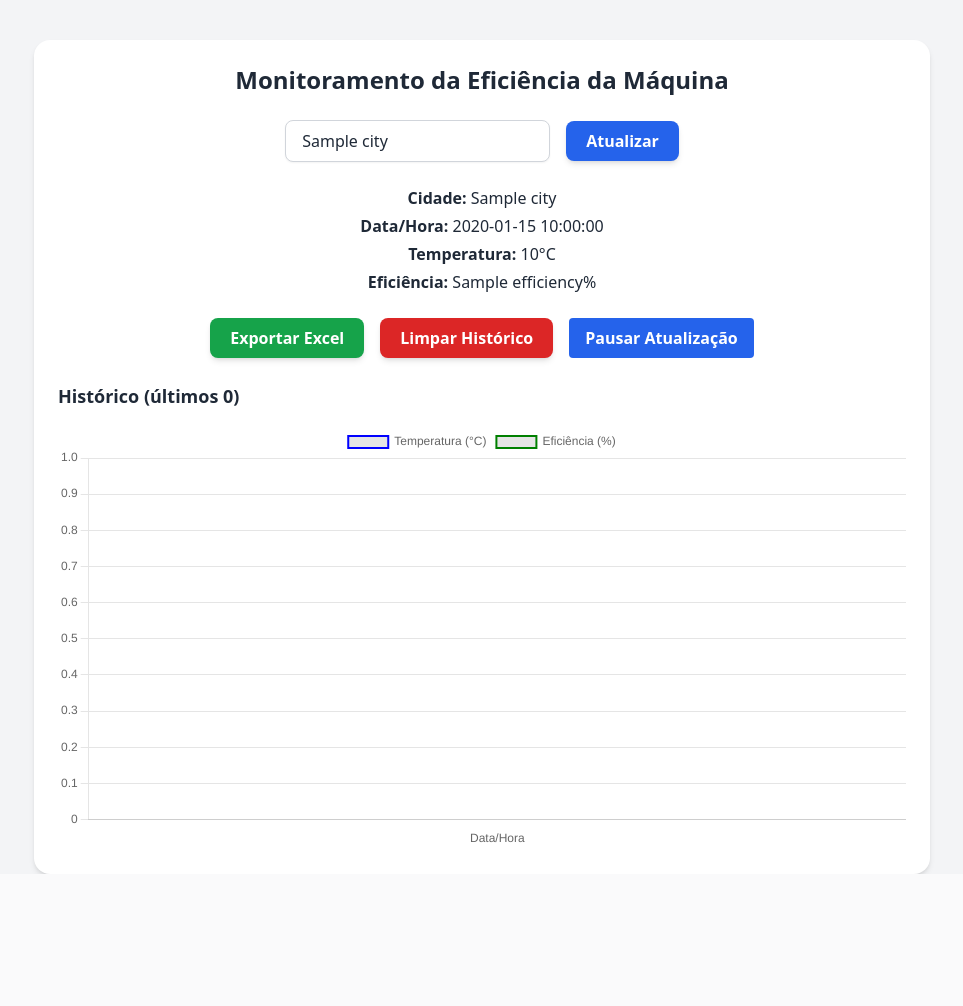
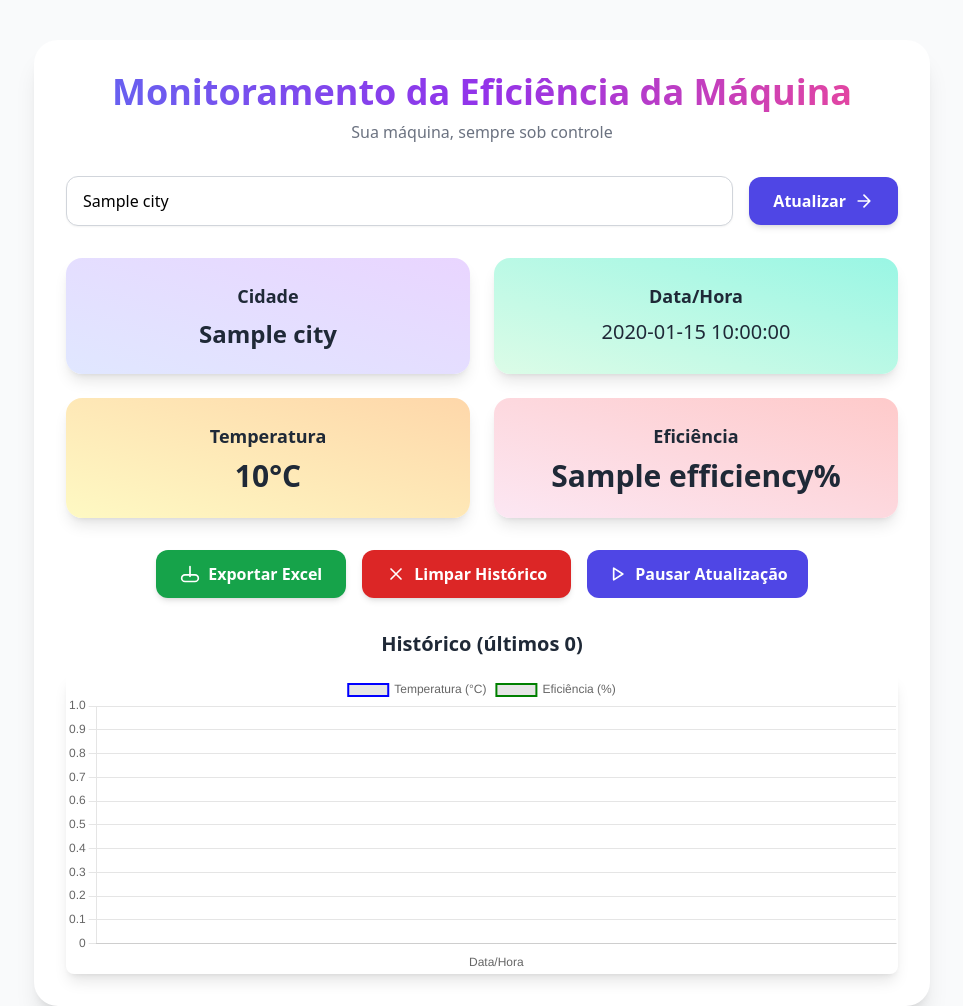
Before and after one commit to ibSeki/WeatherEfficiencyMonitor, a Flask app: template templates/index.html in a window 1280 px wide. Shown: the whole page, without its empty margins (158-1121 px from the left). Before the commit the page ends 874 px from the top, so only its background shows below. Run offline with Flask 3, Linux system fonts and the light colour scheme; the template is opened without the code that fills it: most values are stand-ins (such as "Sample title", 1, 10 or a date in 2020); some libraries are stand-ins or nearby versions.

Commit message:
Alterações na estilização

```diff
--- a/static/js/main.js
+++ b/static/js/main.js
@@ -11,23 +11,38 @@ window.addEventListener("DOMContentLoaded", () => {
   let   autoUpdatePaused  = false;
   let   intervalId;
   let   lastTimestamp     = null;
+  let   chart             = null;
 
   function updateHistoryCount() {
+    if (historyCountElem) {
       historyCountElem.textContent = `Histórico (últimos ${history.length})`;
+    }
   }
 
   function createChart(data) {
-    const labels   = data.map(item => new Date(item[2]).toLocaleString("pt-BR"));
+  const labels = data.map(item => new Date(item[2]).toLocaleString("pt-BR"));
   const tempData = data.map(item => item[0]);
-    const effData  = data.map(item => item[1]);
-    // Usa SOMENTE o valor salvo em item[3]:
-    const cities   = data.map(item =>
+  const effData = data.map(item => item[1]);
+  const cities = data.map(item =>
     (typeof item[3] === "string" && item[3].trim() !== "")
       ? item[3].trim()
       : "ND"
   );
 
-    return new Chart(ctx, {
+
+  if (data.length === 0) {
+    ctx.canvas.height = 100;
+  } else if (data.length < 10) {
+    ctx.canvas.height = 200;
+  } else {
+    ctx.canvas.height = 400;
+  }
+
+  if (chart) {
+    chart.destroy();
+  }
+
+  chart = new Chart(ctx, {
     type: "line",
     data: {
       labels,
@@ -38,8 +53,13 @@ window.addEventListener("DOMContentLoaded", () => {
     },
     options: {
       responsive: true,
+      maintainAspectRatio: false, // importante para respeitar o height definido
       scales: {
-          x: { display: true, title: { display: true, text: "Data/Hora" }, ticks: { maxRotation: 90, minRotation: 45, maxTicksLimit: 10 } },
+        x: {
+          display: true,
+          title: { display: true, text: "Data/Hora" },
+          ticks: data.length === 0 ? { display: false } : { maxRotation: 45, minRotation: 0, maxTicksLimit: 15 }
+        },
         y: { beginAtZero: true }
       },
       plugins: {
@@ -56,7 +76,8 @@ window.addEventListener("DOMContentLoaded", () => {
   });
 }
 
-  let chart = createChart(history);
+
+  createChart(history);
   updateHistoryCount();
 
   async function fetchUpdateData(lat, lon) {
@@ -89,14 +110,14 @@ window.addEventListener("DOMContentLoaded", () => {
 
   async function updateFromGeolocation() {
     if (!navigator.geolocation) {
-    await updateUsingManualInput(); // nova função auxiliar
+      await updateUsingManualInput();
       return;
     }
 
     navigator.geolocation.getCurrentPosition(async pos => {
       const { latitude: lat, longitude: lon } = pos.coords;
       let city = await getCityFromGeolocation(lat, lon);
-    if (!city || city === "") city = cityInput.value.trim() || "ND";
+      city = (city && city.trim()) || (cityInput?.value.trim()) || "ND";
 
       const data = await fetchUpdateData(lat, lon);
       if (!data) return;
@@ -105,26 +126,21 @@ window.addEventListener("DOMContentLoaded", () => {
       if (nowISO === lastTimestamp) return;
       lastTimestamp = nowISO;
 
-    // Atualiza UI
-    tempElem.textContent      = `${data.temperature.toFixed(2)}°C`;
-    effElem.textContent       = `${data.efficiency.toFixed(2)}%`;
-    timestampElem.textContent = new Date(nowISO).toLocaleString("pt-BR");
-    cityDisplay.textContent   = city;
-    cityInput.value           = city;
+      if (tempElem)      tempElem.textContent      = `${data.temperature.toFixed(2)}°C`;
+      if (effElem)       effElem.textContent       = `${data.efficiency.toFixed(2)}%`;
+      if (timestampElem) timestampElem.textContent = new Date(nowISO).toLocaleString("pt-BR");
+      if (cityDisplay)   cityDisplay.textContent   = city;
+      if (cityInput)     cityInput.value           = city;
 
-    // Salva no histórico com a cidade capturada ou digitada
       history.unshift([data.temperature, data.efficiency, nowISO, city]);
       if (history.length > 100) history.pop();
 
       updateHistoryCount();
-    chart.destroy();
-    chart = createChart(history);
+      createChart(history);
     }, async () => {
-    // Se geolocalização falhar, tenta manual
       await updateUsingManualInput();
     });
   }
-
 
   function startInterval() {
     clearInterval(intervalId);
@@ -133,7 +149,7 @@ window.addEventListener("DOMContentLoaded", () => {
     }, 30000);
   }
 
-  document.getElementById("clear-history").addEventListener("click", async () => {
+  document.getElementById("clear-history")?.addEventListener("click", async () => {
     if (!confirm("Deseja realmente limpar todo o histórico?")) return;
     try {
       const res  = await fetch("/clear-history", { method: "POST" });
@@ -141,13 +157,12 @@ window.addEventListener("DOMContentLoaded", () => {
       if (json.success) {
         history = [];
         updateHistoryCount();
-        chart.destroy();
-        chart = createChart(history);
-        tempElem.textContent      = "--";
-        effElem.textContent       = "--";
-        timestampElem.textContent = "--";
-        cityDisplay.textContent   = "--";
-        cityInput.value           = "";
+        createChart(history);
+        if (tempElem)      tempElem.textContent      = "--";
+        if (effElem)       effElem.textContent       = "--";
+        if (timestampElem) timestampElem.textContent = "--";
+        if (cityDisplay)   cityDisplay.textContent   = "--";
+        if (cityInput)     cityInput.value           = "";
       } else {
         alert("Falha ao limpar histórico: " + (json.error||""));
       }
@@ -156,19 +171,18 @@ window.addEventListener("DOMContentLoaded", () => {
     }
   });
 
-  cityInput.addEventListener("input", () => {
+  cityInput?.addEventListener("input", () => {
     autoUpdatePaused = true;
     clearInterval(intervalId);
-    cityDisplay.textContent = cityInput.value.trim() || "--";
+    if (cityDisplay) cityDisplay.textContent = cityInput.value.trim() || "--";
   });
 
-  document.getElementById("toggle-auto-update").addEventListener("click", () => {
+  document.getElementById("toggle-auto-update")?.addEventListener("click", () => {
     autoUpdatePaused = !autoUpdatePaused;
     const btn = document.getElementById("toggle-auto-update");
-    btn.textContent = autoUpdatePaused ? "Reiniciar Atualização" : "Pausar Atualização";
+    if (btn) btn.textContent = autoUpdatePaused ? "Reiniciar Atualização" : "Pausar Atualização";
     if (!autoUpdatePaused) startInterval();
   });
 
-  // Inicia o ciclo de atualização
   startInterval();
 });
--- a/templates/index.html
+++ b/templates/index.html
@@ -3,39 +3,71 @@
 
 <head>
   <meta charset="UTF-8" />
-  <meta name="viewport" content="width=device-width, initial-scale=1.0" />
+  <meta name="viewport" content="width=device-width, initial-scale=1" />
   <title>Monitoramento da Máquina</title>
   <script src="https://cdn.tailwindcss.com"></script>
   <script src="https://cdn.jsdelivr.net/npm/chart.js"></script>
+  <!-- Heroicons CDN para usar ícones -->
+  <script src="https://unpkg.com/feather-icons"></script>
   <script src="/static/js/geolocation.js"></script>
   <script src="/static/js/main.js"></script>
-
 </head>
 
-<body class="bg-gray-100 text-gray-800">
-  <div class="max-w-4xl mx-auto mt-10 p-6 bg-white rounded-2xl shadow-md space-y-6">
-    <h1 class="text-2xl font-bold text-center">Monitoramento da Eficiência da Máquina</h1>
+<body class="bg-gray-50 dark:bg-gray-900 text-gray-800 dark:text-gray-200 transition-colors duration-500">
+  <div class="max-w-4xl mx-auto mt-10 p-8 bg-white dark:bg-gray-800 rounded-3xl shadow-xl space-y-8">
 
-    <form method="post" action="/" class="flex gap-4 justify-center items-center ">
+    <!-- Header com gradiente -->
+    <header class="text-center mb-6">
+      <h1 class="text-4xl font-extrabold bg-gradient-to-r from-indigo-500 via-purple-600 to-pink-500 bg-clip-text text-transparent">
+        Monitoramento da Eficiência da Máquina
+      </h1>
+      <p class="mt-2 text-gray-500 dark:text-gray-400">Sua máquina, sempre sob controle</p>
+    </header>
+
+    <!-- Formulario com espaçamento e sombra -->
+    <form method="post" action="/" class="flex flex-col sm:flex-row gap-4 justify-center items-center">
       <label for="city" class="sr-only">Cidade:</label>
       <input type="text" id="city" name="city" value="{{ city }}" placeholder="Digite a cidade"
-        class="px-4 py-2 border border-gray-300 rounded-lg shadow-sm focus:outline-none focus:ring-2 focus:ring-blue-500" />
+  class="flex-grow px-4 py-3 border border-gray-300 rounded-xl shadow-sm focus:outline-none focus:ring-4 focus:ring-indigo-400 transition text-black" />
       <button type="submit"
-        class="px-5 py-2 bg-blue-600 text-white font-semibold rounded-lg shadow-md hover:bg-blue-700 transition">
+        class="px-6 py-3 bg-indigo-600 text-white font-semibold rounded-xl shadow-md hover:bg-indigo-700 transition flex items-center justify-center gap-2">
         Atualizar
+        <svg xmlns="http://www.w3.org/2000/svg" class="h-5 w-5" fill="none" stroke="currentColor" stroke-width="2"
+          stroke-linecap="round" stroke-linejoin="round" viewBox="0 0 24 24" aria-hidden="true">
+          <path d="M5 12h14M12 5l7 7-7 7" />
+        </svg>
       </button>
     </form>
 
+    <!-- Dados atuais em cards -->
+    {% if city and temperature is not none %}
+    <div class="grid grid-cols-1 sm:grid-cols-2 gap-6 text-center">
+      <div
+        class="bg-gradient-to-tr from-indigo-100 to-purple-200 dark:from-indigo-700 dark:to-purple-900 rounded-2xl p-6 shadow-lg flex flex-col items-center">
+        <h2 class="text-lg font-semibold mb-2">Cidade</h2>
+        <p class="text-2xl font-bold">{{ city }}</p>
+      </div>
 
-    {% if city and temperature is not none %}
-    <div class="text-center space-y-1">
-      <p><strong>Cidade:</strong> <span id="city-display">{{ city if city else '--' }}</span></p>
-      <p><strong>Data/Hora:</strong> <span id="timestamp">{{ timestamp }}</span></p>
-      <p><strong>Temperatura:</strong> <span id="temperature">{{ temperature }}°C</span></p>
-      <p><strong>Eficiência:</strong> <span id="efficiency">{{ efficiency }}%</span></p>
+      <div
+        class="bg-gradient-to-tr from-green-100 to-teal-200 dark:from-green-700 dark:to-teal-900 rounded-2xl p-6 shadow-lg flex flex-col items-center">
+        <h2 class="text-lg font-semibold mb-2">Data/Hora</h2>
+        <p class="text-xl">{{ timestamp }}</p>
+      </div>
+
+      <div
+        class="bg-gradient-to-tr from-yellow-100 to-orange-200 dark:from-yellow-700 dark:to-orange-900 rounded-2xl p-6 shadow-lg flex flex-col items-center">
+        <h2 class="text-lg font-semibold mb-2">Temperatura</h2>
+        <p class="text-3xl font-extrabold">{{ temperature }}°C</p>
+      </div>
+
+      <div
+        class="bg-gradient-to-tr from-pink-100 to-red-200 dark:from-pink-700 dark:to-red-900 rounded-2xl p-6 shadow-lg flex flex-col items-center">
+        <h2 class="text-lg font-semibold mb-2">Eficiência</h2>
+        <p class="text-3xl font-extrabold">{{ efficiency }}%</p>
+      </div>
     </div>
     {% elif city %}
-    <p class="text-center text-red-500">Erro ao consultar temperatura.</p>
+    <p class="text-center text-red-500 font-semibold">Erro ao consultar temperatura.</p>
     {% else %}
     <div class="text-center space-y-1">
       <p><strong>Data/Hora:</strong> <span id="timestamp">--</span></p>
@@ -44,38 +76,59 @@
     </div>
     {% endif %}
 
-
-    <div class="flex flex-wrap justify-center items-center gap-4 mb-4">
-
+    <!-- Botões de ação -->
+    <div
+      class="flex flex-wrap justify-center gap-4 mt-4 mb-8">
       <a href="/download-excel"
-        class="px-5 py-2 bg-green-600 text-white font-semibold rounded-lg shadow-md hover:bg-green-700 transition">
+        class="flex items-center gap-2 px-6 py-3 bg-green-600 text-white font-semibold rounded-xl shadow-md hover:bg-green-700 transition">
+        <svg xmlns="http://www.w3.org/2000/svg" class="h-5 w-5" fill="none" stroke="currentColor" stroke-width="2"
+          stroke-linecap="round" stroke-linejoin="round" viewBox="0 0 24 24" aria-hidden="true">
+          <path
+            d="M12 3v12m6 6H6a4 4 0 01-4-4 4 4 0 014-4h12a4 4 0 014 4 4 4 0 01-4 4z" />
+        </svg>
         Exportar Excel
       </a>
 
       <button id="clear-history"
-        class="px-5 py-2 bg-red-600 text-white font-semibold rounded-lg shadow-md hover:bg-red-700 transition">
+        class="flex items-center gap-2 px-6 py-3 bg-red-600 text-white font-semibold rounded-xl shadow-md hover:bg-red-700 transition">
+        <svg xmlns="http://www.w3.org/2000/svg" class="h-5 w-5" fill="none" stroke="currentColor" stroke-width="2"
+          stroke-linecap="round" stroke-linejoin="round" viewBox="0 0 24 24" aria-hidden="true">
+          <path d="M6 18L18 6M6 6l12 12" />
+        </svg>
         Limpar Histórico
       </button>
 
-      <button id="toggle-auto-update" class="bg-blue-600 hover:bg-blue-700 text-white font-semibold py-2 px-4 rounded transition-colors duration-200">Pausar Atualização</button>
-
-
+      <button id="toggle-auto-update"
+        class="flex items-center gap-2 bg-indigo-600 hover:bg-indigo-700 text-white font-semibold py-3 px-5 rounded-xl transition-colors duration-200">
+        <svg xmlns="http://www.w3.org/2000/svg" id="auto-update-icon" class="h-5 w-5" fill="none"
+          stroke="currentColor" stroke-width="2" stroke-linecap="round" stroke-linejoin="round" viewBox="0 0 24 24"
+          aria-hidden="true">
+          <path id="play-icon" d="M8 5v14l11-7z" />
+          <path id="pause-icon" class="hidden" d="M6 19h4V5H6zm8-14v14h-4V5z" />
+        </svg>
+        <span id="auto-update-text">Pausar Atualização</span>
+      </button>
     </div>
 
-    <div>
-      <h2 id="history-count" class="text-lg font-semibold mb-4 mt-6">
-        Histórico (últimos 0)
+    <!-- Histórico e gráfico -->
+    <section>
+      <h2 id="history-count" class="text-xl font-semibold mb-4 mt-6 text-center">
+        Histórico (últimos {{ history|length }})
       </h2>
 
-      <div class="w-full overflow-x-auto">
-        <canvas id="lineChart" class="w-full" style="height: full;"></canvas>
+      <div id="chart-container" class="w-full overflow-x-auto rounded-lg shadow-lg">
+        <canvas id="lineChart" class="w-full" style="height: 300px;"></canvas>
       </div>
-
-    </div>
+    </section>
   </div>
 
+  <!-- Dados para JS -->
   <script id="history-data" type="application/json">
     {{ history | tojson | safe }}
+  </script>
+  <script>
+    // Feather icons ativar
+    feather.replace()
   </script>
   <script src="{{ url_for('static', filename='js/main.js') }}"></script>
 </body>
```
Also changed, not shown: database/repository.py (+26 -1 lines), static/css/style.css (+15 -2 lines). Lines whose indentation alone changed are shown as unchanged.
